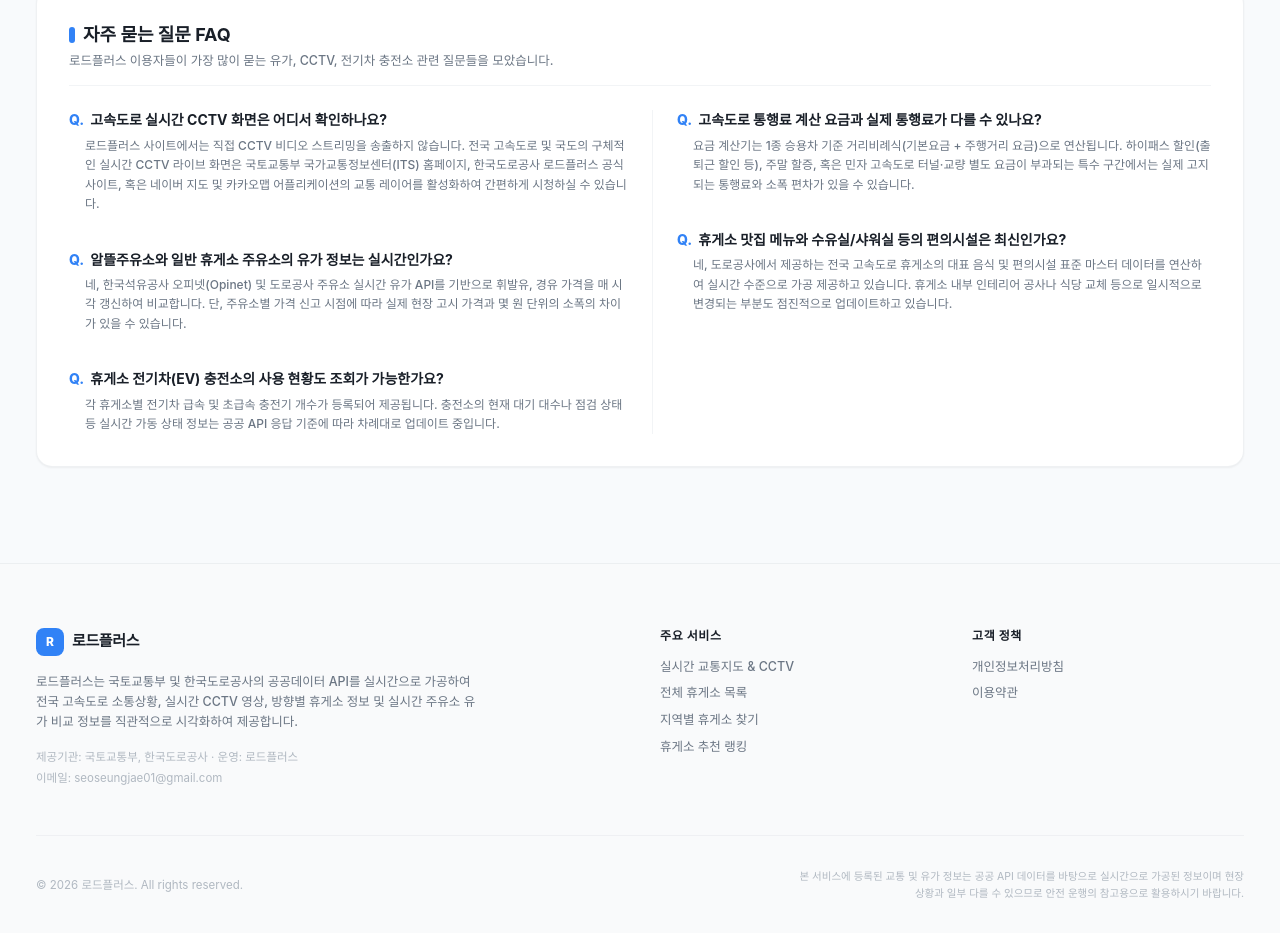
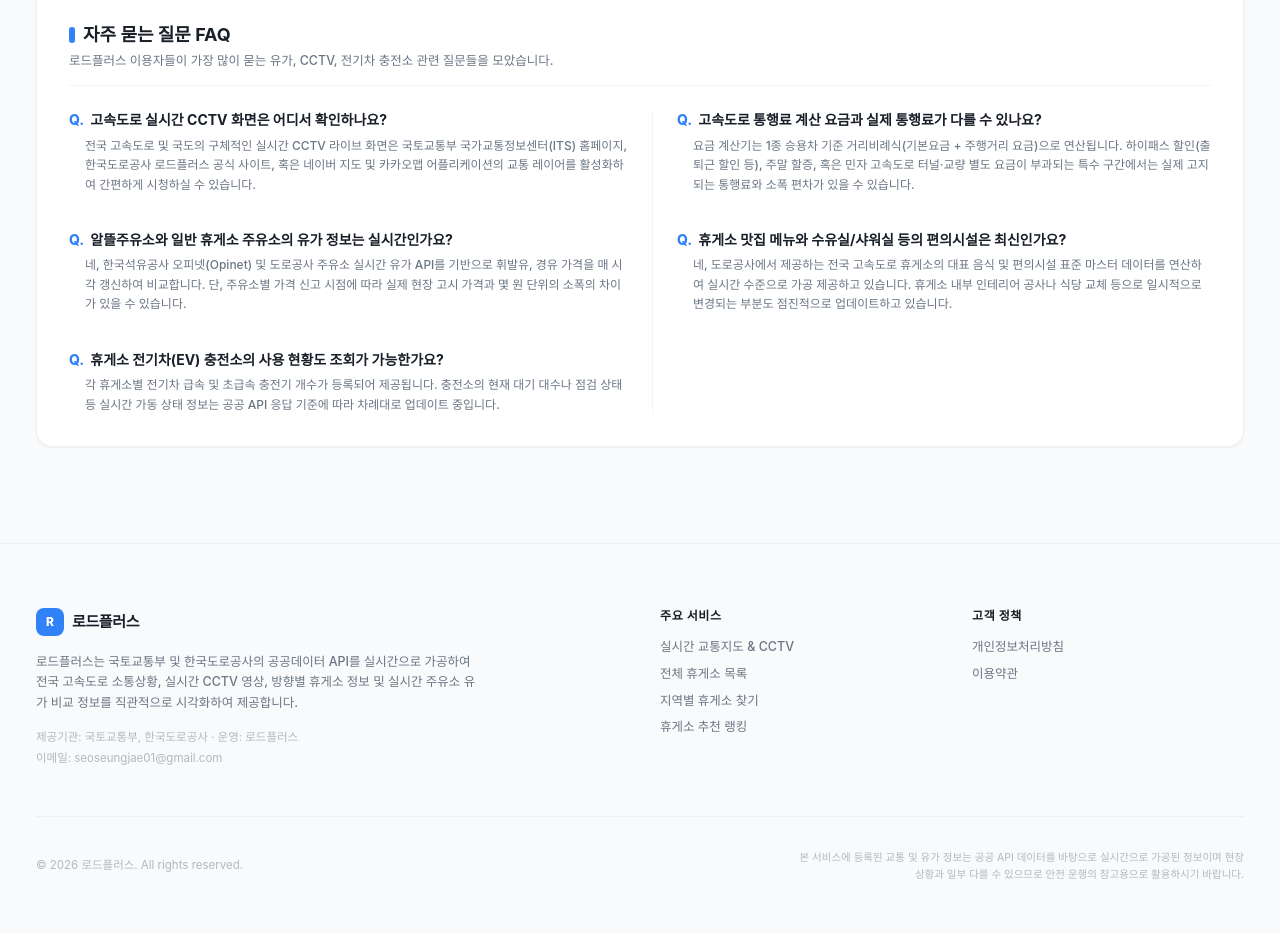
Before and after one commit to fnqlrtm123-code/highway-live, a Next.js app: page / in a window 1280 px wide. Shown: the part 1384-2317 px from the top of the page. Built offline with nearby package versions, Linux system fonts and the light colour scheme; a web font is replaced by a local one.

Commit message:
seo: remove self-reference in FAQ Q1 about not streaming cctv

```diff
--- a/src/components/HomeClient.tsx
+++ b/src/components/HomeClient.tsx
@@ -509,7 +509,7 @@
                   고속도로 실시간 CCTV 화면은 어디서 확인하나요?
                 </h3>
                 <p className="text-slate-500 text-[11.5px] md:text-xs leading-relaxed pl-4 font-medium">
-                  로드플러스 사이트에서는 직접 CCTV 비디오 스트리밍을 송출하지 않습니다. 전국 고속도로 및 국도의 구체적인 실시간 CCTV 라이브 화면은 국토교통부 국가교통정보센터(ITS) 홈페이지, 한국도로공사 로드플러스 공식 사이트, 혹은 네이버 지도 및 카카오맵 어플리케이션의 교통 레이어를 활성화하여 간편하게 시청하실 수 있습니다.
+                  전국 고속도로 및 국도의 구체적인 실시간 CCTV 라이브 화면은 국토교통부 국가교통정보센터(ITS) 홈페이지, 한국도로공사 로드플러스 공식 사이트, 혹은 네이버 지도 및 카카오맵 어플리케이션의 교통 레이어를 활성화하여 간편하게 시청하실 수 있습니다.
                 </p>
               </div>
 
```
